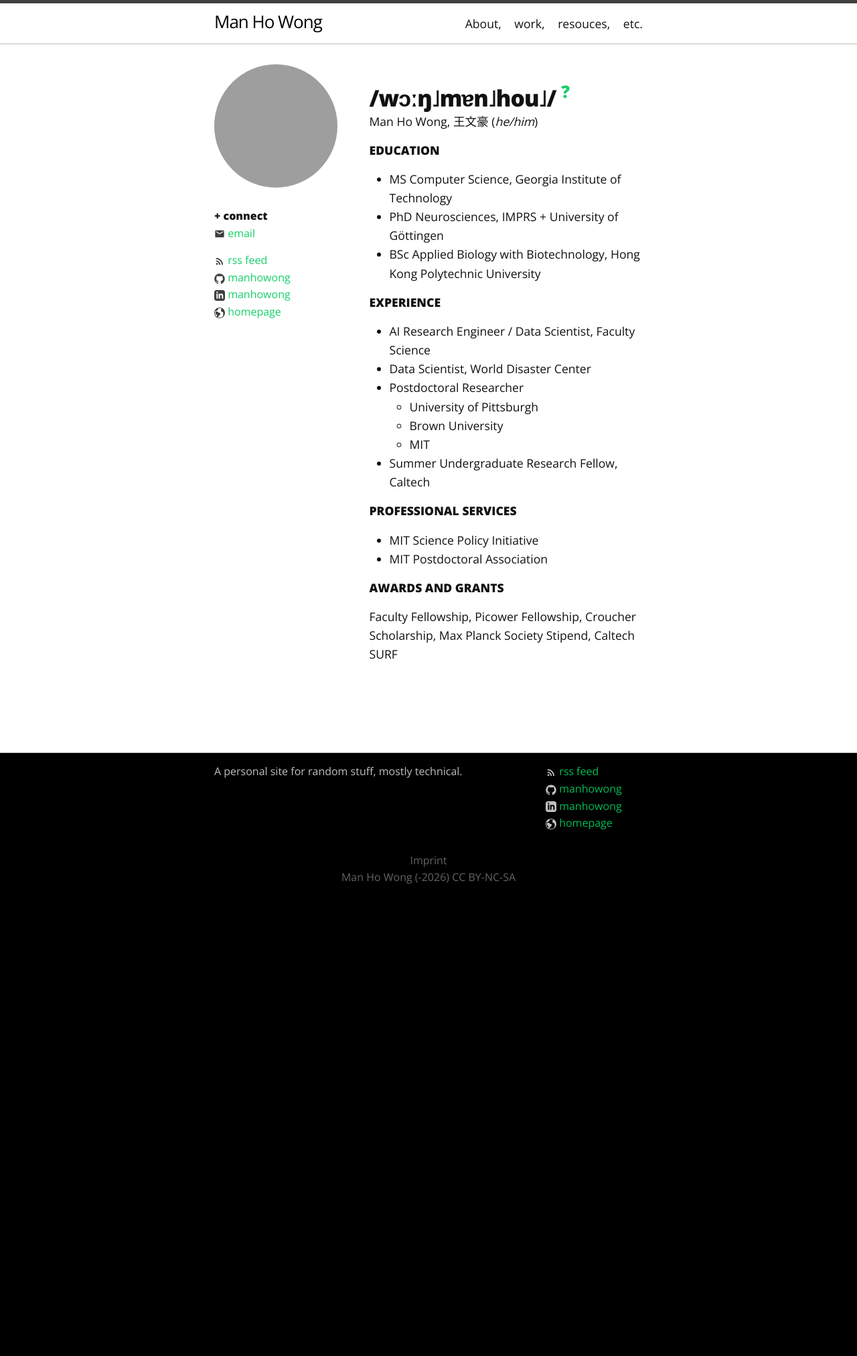
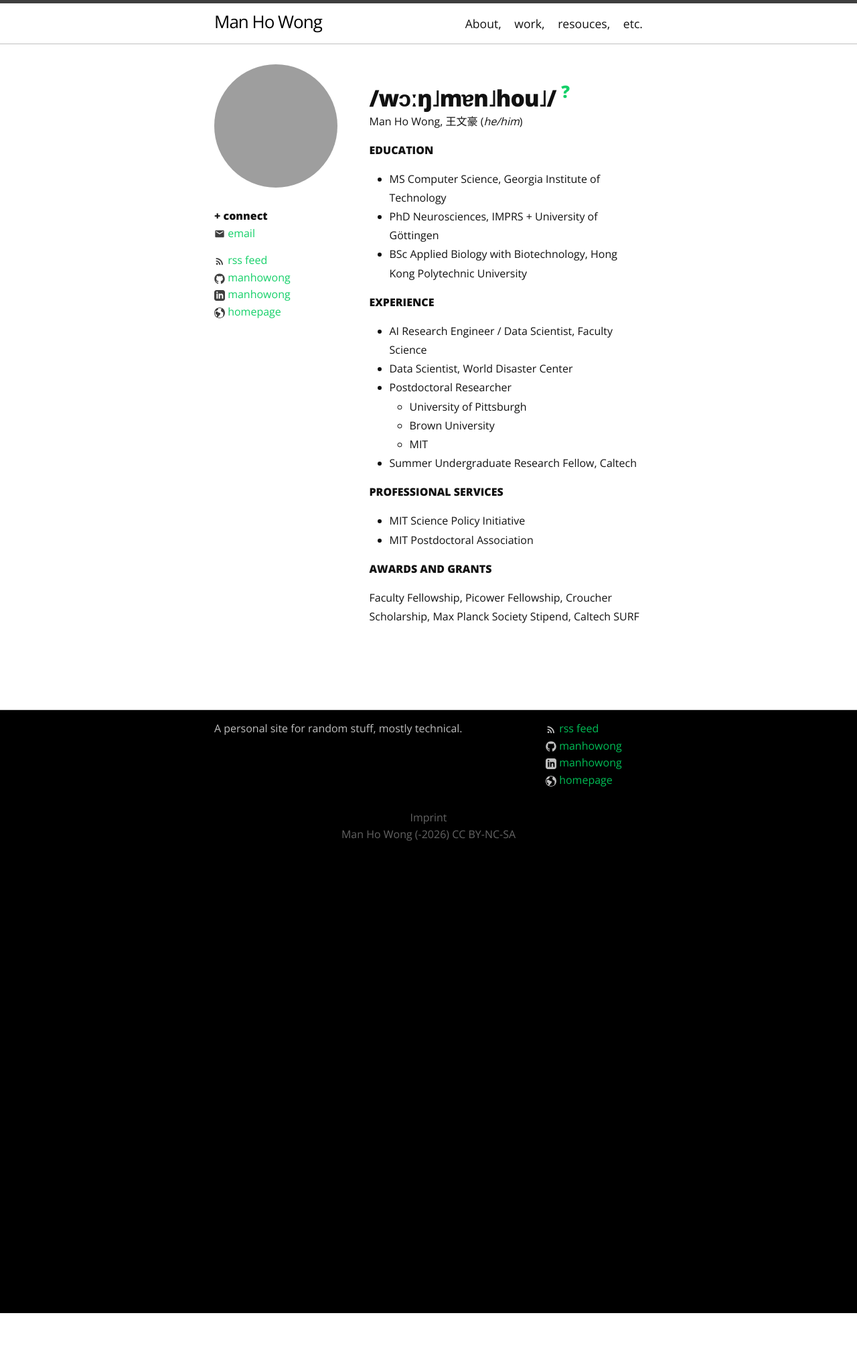
Before and after one commit to manhowong/manhowong.github.io, a Jekyll site: the page built from about.md, in a window 1280 px wide. Shown: the whole page at 67% size. Built offline with Jekyll 4.4.1, drawn with Linux system fonts in a browser that asks for light colours; after the commit the page ends 1960 px from its top, so only the background shows below that; grey boxes are pictures that could not be loaded.

Commit message:
font-size

```diff
--- a/about.md
+++ b/about.md
@@ -7,6 +7,12 @@
 permalink: /about/
 order: 0
 ---
+
+<style>
+  main, article, .post-content {
+    font-size: 1rem !important;
+  }
+</style>
 
 <h2>/wɔːŋ˩mɐn˩hou˩/
 <a href="/etc" style="text-decoration:none; color:rgba(0,204,92,0.925)"><sup>?</sup></a>
```
